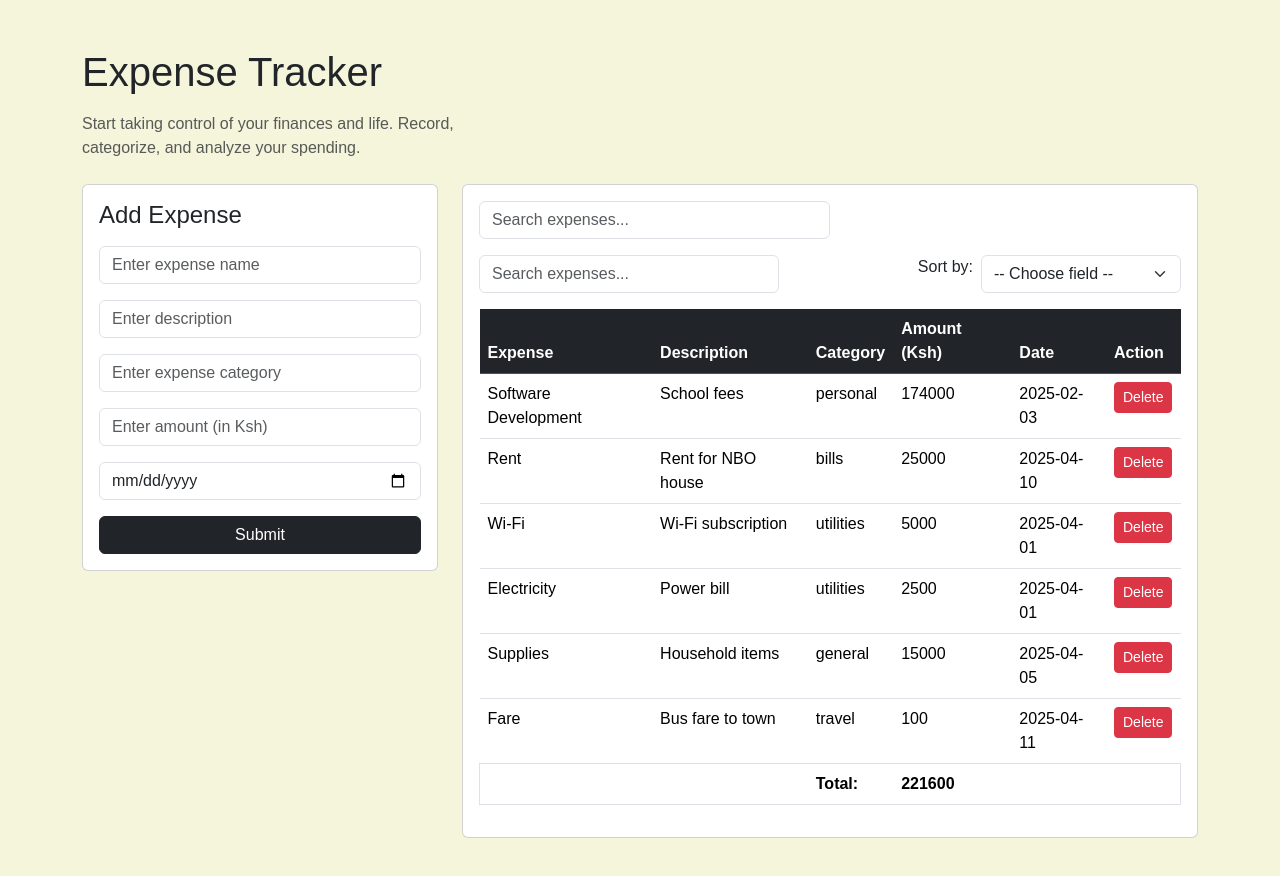
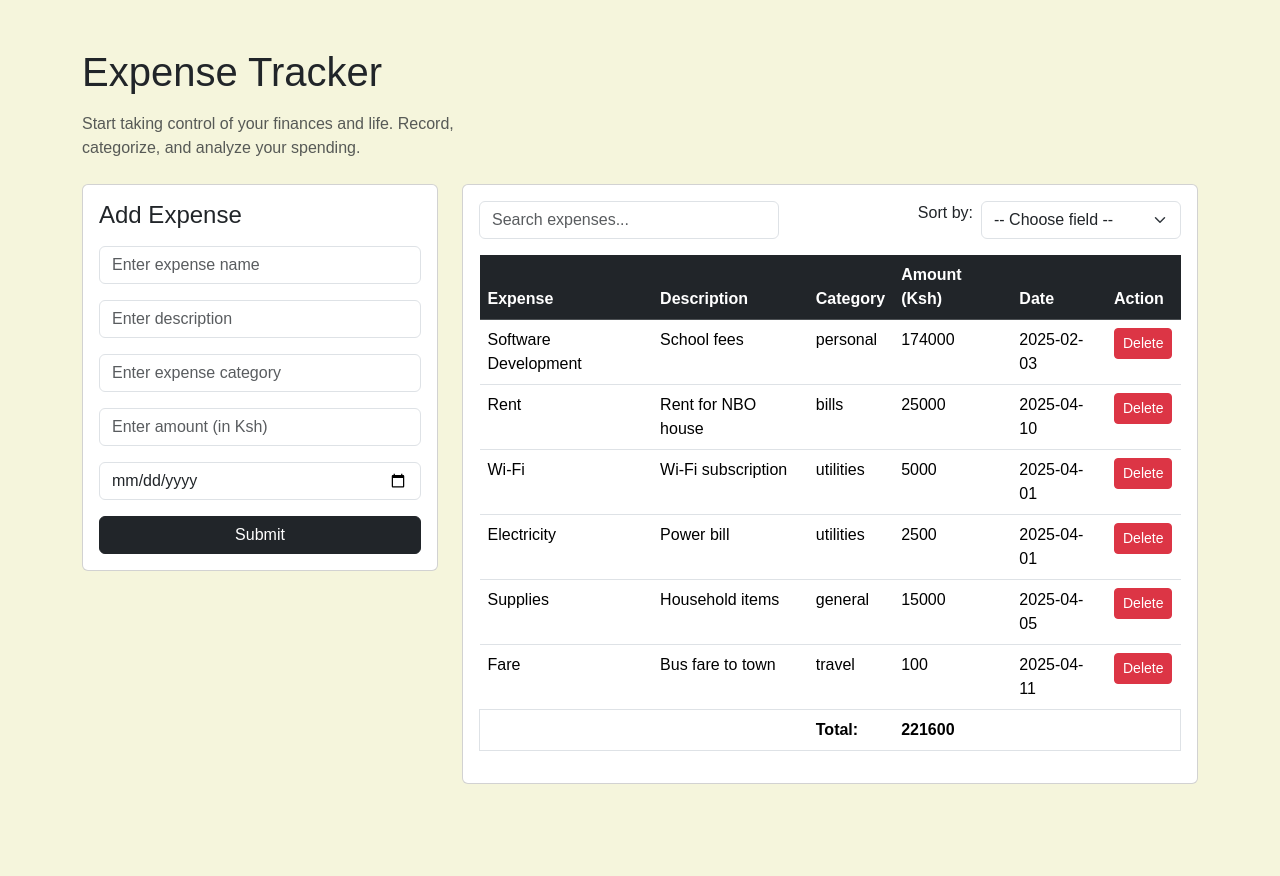
Before and after one commit to Tan-dev202/expense-tracker, a React (Create React App) app: page / in a window 1280 px wide. Shown: the top 876 px of the page. After the commit the page ends 832 px from the top, so only its background shows below. Built offline with nearby package versions, Linux system fonts and the light colour scheme; a web font is replaced by a local one.

Commit message:
update the search feature, add to table component

```diff
--- a/src/App.js
+++ b/src/App.js
@@ -122,18 +122,10 @@ export default function App() {
         <div id="expense-table" className="col-md-8">
           <div className="card">
             <div className="card-body">
-              <div className="d-flex mb-3">
-                <input
-                  id="expense-search"
-                  type="text"
-                  className="form-control w-50"
-                  placeholder="Search expenses..."
-                  value={searchPhrase}
-                  onChange={handleSearch}
-                />
-              </div>
               <ExpenseTable
                 expenses={sortedExpenses}
+                searchPhrase={searchPhrase}
+                onSearch={handleSearch}
                 onSort={handleSort}
                 onDelete={handleDelete}
               />
```
